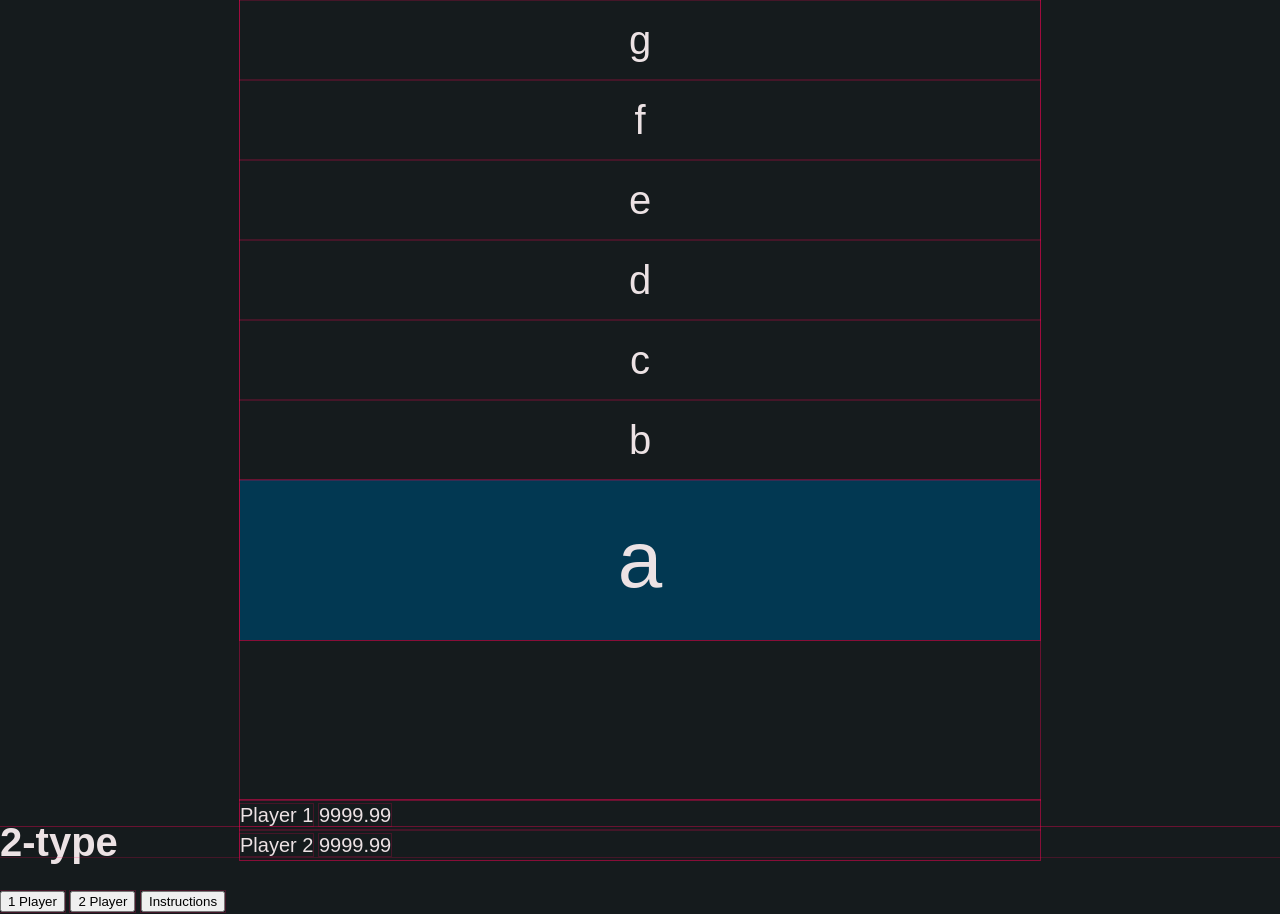
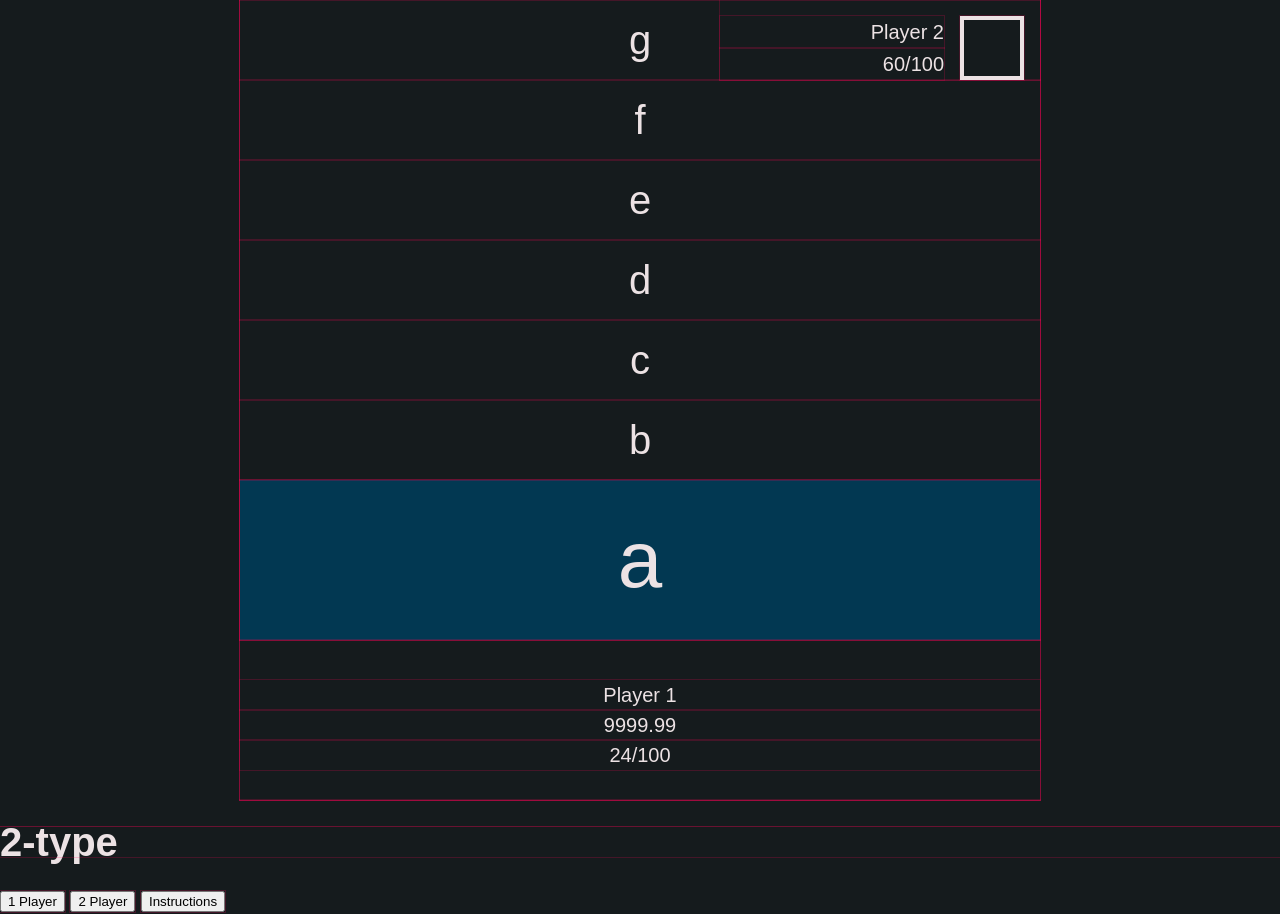
Before and after one commit to lewisfff/yukkuri, a website built with webpack: page public/index.html in a window 1280 px wide. Built offline with nearby package versions, Linux system fonts and the light colour scheme.

Commit message:
Basic UI for game prototyped

```diff
--- a/public/index.html
+++ b/public/index.html
@@ -10,7 +10,12 @@
 <body>
     <main>
         <div id="stage">
-            <div id="active-zone"></div>
+            <div id="active-zone" class="ui-row"></div>
+            <div id="player-zone" class="ui-row">
+                <div>Player 1</div>
+                <div id="score">9999.99</div>
+                <div id="score">24/100</div>
+            </div>
             <div id="stack">
                 <span>i</span>
                 <span>h</span>
@@ -23,16 +28,11 @@
                 <span>a</span>
             </div>
         </div>
-        <div id="hud">
-            <div id="lobby">
-                <div class="player">
-                    <span>Player 1</span>
-                    <span id="score">9999.99</span>
-                </div>
-                <div class="player">
-                    <span>Player 2</span>
-                    <span id="score">9999.99</span>
-                </div>
+        <div id="lobby">
+            <div class="player">
+                <div class="player-row" id="name">Player 2</div>
+                <div class="player-row" id="complete">60/100</div>
+                <div class="icon"></div>
             </div>
         </div>
     </main>
--- a/sass/app.sass
+++ b/sass/app.sass
@@ -13,7 +13,7 @@ $light: #ECE2E4;
 html
     background-color: $dark
     color: $light
-    font: 20px/150% 'arial', 'tahoma', 'noto sans', 'liberation sans', 'sans-serif'
+    font: 2.5vmin/150% 'arial', 'tahoma', 'noto sans', 'liberation sans', 'sans-serif'
 
 html, body
     margin: 0
@@ -34,12 +34,17 @@ main
     font-size: 0
     position: absolute
     position: relative
+    .ui-row
+        position: absolute
+        width: 100%
+        height: 20%
     #active-zone
         background: $subtle
-        position: absolute
         bottom: 20%
-        width: 100%
-        height: 20%
+    #player-zone
+        bottom: 0%
+        font-size: 1rem
+        padding-top: 5vmin
     #stack
         width: 100%
         bottom: 20%
@@ -53,3 +58,24 @@ main
                 font-size: 4rem
                 height: 20vmin
                 line-height: 20vmin
+#lobby
+    .player
+        position: absolute
+        top: 0
+        right: 0
+        font-size: 1rem
+        width: 40vmin
+        padding-right: 12vmin
+        padding-top: 2vmin
+        .icon
+            position: absolute
+            right: 2vmin
+            top: 2vmin
+            width: 8vmin
+            height: 8vmin
+            border: .5vmin solid $light
+        .player-row
+            line-height: 4vmin
+            height: 4vmin
+            display: block
+            text-align: right
```
Also changed, not shown: public/app.css.
